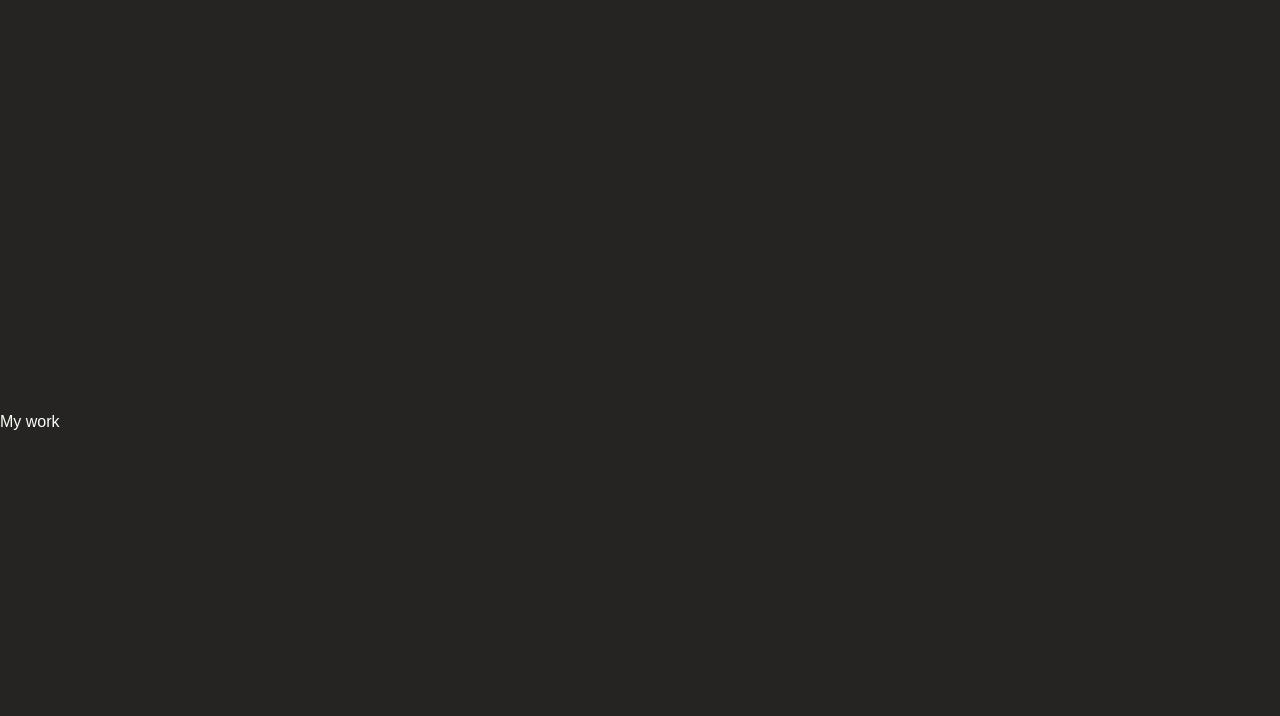
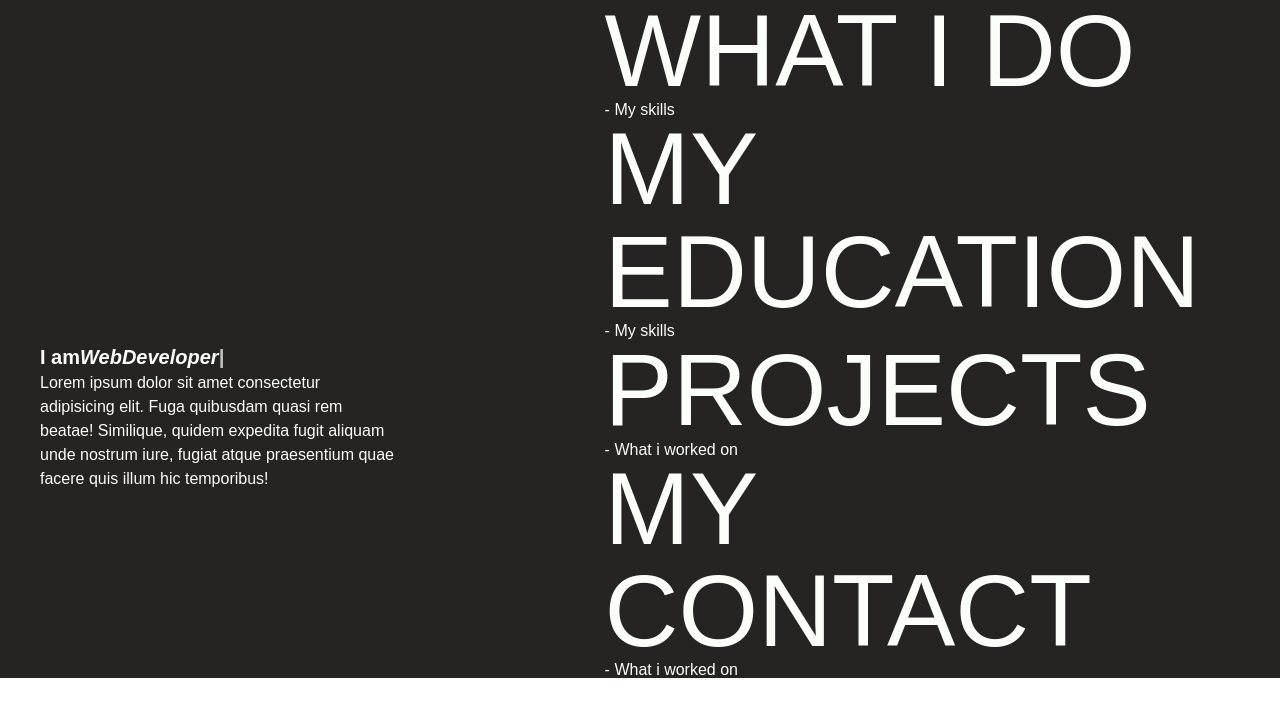
Before and after one commit to AndreFerraria20/portfolio, a Next.js app: page / in a window 1280 px wide. Shown: the top 716 px of the page. Built offline with nearby package versions, Linux system fonts and the light colour scheme.

Commit message:
signature and typing animation

```diff
--- a/src/app/globals.css
+++ b/src/app/globals.css
@@ -26,10 +26,18 @@ body {
   }
 
   .flex-ratio {
-    @apply flex;
+    display: flex;
     flex-grow: 1.618003;
     flex-shrink: 1.618003;
     flex-basis: 0;
 
   }
 }
+
+
+@layer components {
+
+  .title {
+    @apply text-[8vw] font-normal text-left hover:italic transform hover:translate-x-2 transition-transform duration-500
+  }
+}
--- a/src/app/layouts/splitLayout.tsx
+++ b/src/app/layouts/splitLayout.tsx
@@ -4,19 +4,25 @@ import React, { ReactNode } from 'react';
 interface SplitLayoutProps {
     div1Content: ReactNode;
     div2Content: ReactNode;
+    divTitle?:ReactNode;
 }
 
-const SplitLayout: React.FC<SplitLayoutProps> = ({ div1Content, div2Content }) => {
+const SplitLayout: React.FC<SplitLayoutProps> = ({ div1Content, div2Content,divTitle }) => {
     return (
 
-        <div className="flex w-screen h-screen bg-primary text-secundary">
-            <aside className="flex grow pb-28 pr-20">
-                {div1Content}
-            </aside >
-            <div className="flex-ratio flex grow    ">
-                {div2Content}
+        <div className="flex bg-primary   text-secundary">
+            <div className="flex grow-0  ml-10  mr-32   flex-col bg-primary ">
+                <div className="flex-ratio grow items-end">{divTitle}</div>
+                <div className=" grow mt-10 mr-20">       {div1Content}
+                </div>
             </div>
+
+            <div className="flex-ratio flex grow   bg-primary  ">
+                <div className=" grow"> {div2Content}</div>
+            </div>
+
         </div>
+
 
     );
 };
--- a/src/app/page.tsx
+++ b/src/app/page.tsx
@@ -1,16 +1,31 @@
-import Image from "next/image";
+"use client"
 import SplitLayout from "./layouts/splitLayout";
+import Title from "./ui/title";
+import Signature from "./ui/signature";
+import { ReactTyped } from "react-typed";
 
 export default function Home() {
   const div1Content = (
+    <div>
+      <div className="font-bold text-xl">
+      I am
+      <ReactTyped  className=" italic" strings={[" Mobile Cross-Platform "," WebDeveloper"," Frontend"," WordPress Developer"]} typeSpeed={40} backSpeed={30} backDelay={1500} loop />
+      </div>
+      <p>Lorem ipsum dolor sit amet consectetur adipisicing elit. Fuga quibusdam quasi rem beatae! Similique, quidem expedita fugit aliquam unde nostrum iure, fugiat atque praesentium quae facere quis illum hic temporibus!</p>
+    </div>
+  );
+  const div2Content = (
+    <div className="flex flex-col left-0 pr-20 h-full ">
+      <Title href="skills " title="What i do" subtitle="My skills"></Title>
+      <Title href="education" title="My education" subtitle="My skills" ></Title>
+      <Title href="experience" title="Projects" subtitle="What i worked on"></Title>
+      <Title href="contact" title="My contact" subtitle="What i worked on"></Title>
 
-    <div className="flex flex-col ">
-      <div className="flex-ratio"></div>
-      <div className=" grow">My work</div>
-    </div>);
-  const div2Content = (<div className=""></div>);
+    </div>
+  );
+  const divTitle=(<div className="items-end"><Signature/></div>);
 
   return (
-    <SplitLayout div1Content={div1Content} div2Content={div2Content} />
+    <SplitLayout div1Content={div1Content} div2Content={div2Content} divTitle={divTitle} />
   );
 }
--- /dev/null
+++ b/src/app/ui/signature.tsx
@@ -0,0 +1,51 @@
+"use client"
+import React, { useRef } from 'react';
+import { motion, useInView } from 'framer-motion';
+
+
+export default function Signature() {
+    const ref = useRef(null);
+    const isVisible = useInView(ref);
+
+    const draw = {
+        hidden: {
+            opacity: 0,
+            pathLength: 0,
+        },
+        visible: {
+            opacity: 1,
+            pathLength: 1,
+            transition: {
+                pathLength: {
+
+                    type: 'spring',
+                    duration: 2.5,
+
+
+                },
+                opacity: { duration: 2 },
+            },
+        },
+    };
+
+    return (
+        <motion.div ref={ref}>
+
+
+                <motion.svg initial="hidden"
+                    animate={isVisible ? 'visible' : 'initial'}   viewBox="0 0 482 90" fill="none"  xmlns="http://www.w3.org/2000/svg">
+                    <motion.path  variants={draw} d="M1 71.4997C2.5 87.5 15.5047 92.6287 26.5 83C29.8557 80.0613 39.5958 68.8395 49 53C59.0394 36.0906 67.3602 13.3375 74 4.5C79.5484 -2.88487 77 20.5 77 20.5C77 29.5 74 61.5 74 70C74 78.5 73.5 86.5 77 88C77 88 84.5 90.5 91.5 78.5M24 66.5C73.6 64.9 68.5 65 86 64" stroke="white" strokeWidth="2"/>
+                    <motion.path  variants={draw} d="M97 62C97 62.5 97.8333 82.5 98 82.5C98.1667 82.5 107.5 65.5 107.5 65.5C108.448 64.2617 110.5 65.5 110.5 66C110.5 66.5 111 79 111.5 80.5C112 82 112.5 83.5 114 84.5C115.5 85.5 120 84.5 120 84.5" stroke="white" strokeWidth="2"/>
+                    <motion.path  variants={draw} d="M138 63C131 63.5 119 68.5 122.5 78.5C125.3 86.5 131.667 83.5 134.5 81C137.333 78.5 139.73 75.3218 142 71C145.457 64.4172 146 52.5 146 52.5C147 45.1667 147.5 30 147.5 24.5C147.5 17.9235 144.427 10.1868 142 20.5C140 29 138.667 41.6667 139 44C139.333 46.3333 138.5 59.5 141 76.5C141.524 80.0621 143.534 82.5252 147 83.5C148.692 83.9758 149.833 84.0557 151.5 83.5C153.858 82.7141 154.589 81.0459 156 79C157.894 76.2532 158.213 74.2426 159 71C159.788 67.7519 158.833 64.3333 160 62.5C160 62.5 161.755 57.9025 160 58C158.594 58.0781 158.122 59.5972 158 61C157.832 62.9453 159.395 63.8885 161 65C163.89 67.0006 169 64 170 65C170.8 65.8 171 75 171 75L170 81C170 81 170.5 85.5 173.5 85C175.9 84.6 184 78 184 78" stroke="white" strokeWidth="2"/>
+                    <motion.path  variants={draw} d="M201 59.5C179 58 187 71 192 69C193.167 69 195.8 69 197 69C198.2 69 194.833 70 193 70.5L188 74.5C187.167 74.8333 185.6 76.2 186 79C186.5 82.5 189.5 86 192 86C194.5 86 202 85.5 202.5 85.5C202.9 85.5 207 81.8333 209 80L212.5 74.5M195 51.5C203 43.9 205.333 41.6667 205.5 41.5" stroke="white" strokeWidth="2"/>
+                    <motion.path  variants={draw} d="M232 60C220 -9.5 298.5 24.5 306 9.5C307.333 9.16667 309.2 7.5 306 3.5C302.8 -0.5 297.667 1.83333 295.5 3.5L285.5 20.5C284.667 23.3333 282.6 30.7 281 37.5C279.4 44.3 278 63 271 80.5C264 98 248.5 79.5 248.5 79.5M254.5 66.5C279.3 66.1 287.167 66.3333 288 66.5" stroke="white" strokeWidth="2"/>
+                    <motion.path  variants={draw} d="M312 59C289 58.5 297.5 72.5 307 69.5C287.046 73.4346 300.5 106 325 71.5C325.167 68.8333 325.4 63 325 61C324.5 58.5 324 58 323 58.5C322.2 58.9 322 61 322 62C322 62.5 322.4 63.6 324 64C325.6 64.4 331 64.5 333.5 64.5C333.5 64.5 333.7 64.6 334.5 65C335.3 67 335.167 72.1667 335 74.5C334.333 77.3333 333.3 83.2 334.5 84C335.7 84.8 339 85 340.5 85C341.333 85.1667 343.6 84.7 346 81.5C348.4 78.3 351 69.8333 352 66C352.5 65 353.4 62.6 353 61C352.6 59.4 351.167 58.6667 350.5 58.5C350.167 58.5 349.5 58.7 349.5 59.5C349.5 60.5 350 62.5 350.5 63C350.9 63.4 358 63.8333 361.5 64C362.333 64.5 363.9 66.3 363.5 69.5C363 73.5 360.5 85 363 85C365.5 85 369.5 85.5 372.5 82.5C374.9 80.1 375.5 80.1667 375.5 80.5" stroke="white" strokeWidth="2"/>
+                    <motion.path  variants={draw} d="M396.5 65C385 53.5 366.5 84.5 382 84.5C383.333 84.8333 386.9 84.5 390.5 80.5C394.1 76.5 394.667 72.1667 394.5 70.5C394.333 70.1667 393.9 69.4 393.5 69C393 68.5 391 69 391 70C391 71 389 77.5 392 82C394.4 85.6 398.667 84.5 400.5 83.5C403.167 82 408.7 76.6 409.5 67C410.5 55 408 55 406.5 56.5C405 58 404.5 62 407.5 63.5C410.5 65 418 62 419.5 63.5C421 65 419.5 76 419.5 77C419.5 78 420.173 89.6107 429 83.5C435.5 79 436 78.5 436 78.5" stroke="white" strokeWidth="2"/>
+                    <motion.path  variants={draw} d="M436.5 63.5C432 98.5 447.667 79.5 448 79M438.5 51C436.1 51 435.5 52 435.5 52.5L437.5 53L438.5 51.5V51Z" stroke="white" strokeWidth="2"/>
+                    <motion.path  variants={draw} d="M470 65.5C466.8 62.7 461 62.3333 458.5 62.5L449.5 73C449.333 75.8333 449.2 81.6 450 82C451 82.5 451 84.5 455.5 84.5C459.1 84.5 463.667 80.1667 465.5 78C466.5 76.5 468.3 73.1 467.5 71.5C466.7 69.9 466.167 68.8333 466 68.5L464 70L463.5 76L465 82.5L469.5 84.5L474 82.5L480.5 75.5" stroke="white" strokeWidth="2"/>
+
+
+            </motion.svg>
+        </motion.div>
+    );
+}
--- /dev/null
+++ b/src/app/ui/title.tsx
@@ -0,0 +1,21 @@
+import Link from "next/link";
+import React from "react";
+
+interface TitleProps {
+    title: string;
+    href: string;
+    subtitle?: string;
+    classes?: string;
+}
+
+const Title: React.FC<TitleProps> = ({ title, subtitle, href, classes }) => {
+    return (
+        <div  className={`flex flex-col flex-1 ${classes}`}>
+            <Link href={href} className="title  leading-none font-gambetta uppercase ">{title}</Link>
+
+            {subtitle && <span className="subtitle text-primary-500  leading-none" > - {subtitle}</span>}
+        </div>
+    );
+};
+
+export default Title;
```
Also changed, not shown: package.json (+4 -3 lines), 1 other file (tests, documents, lock files or other folders).
